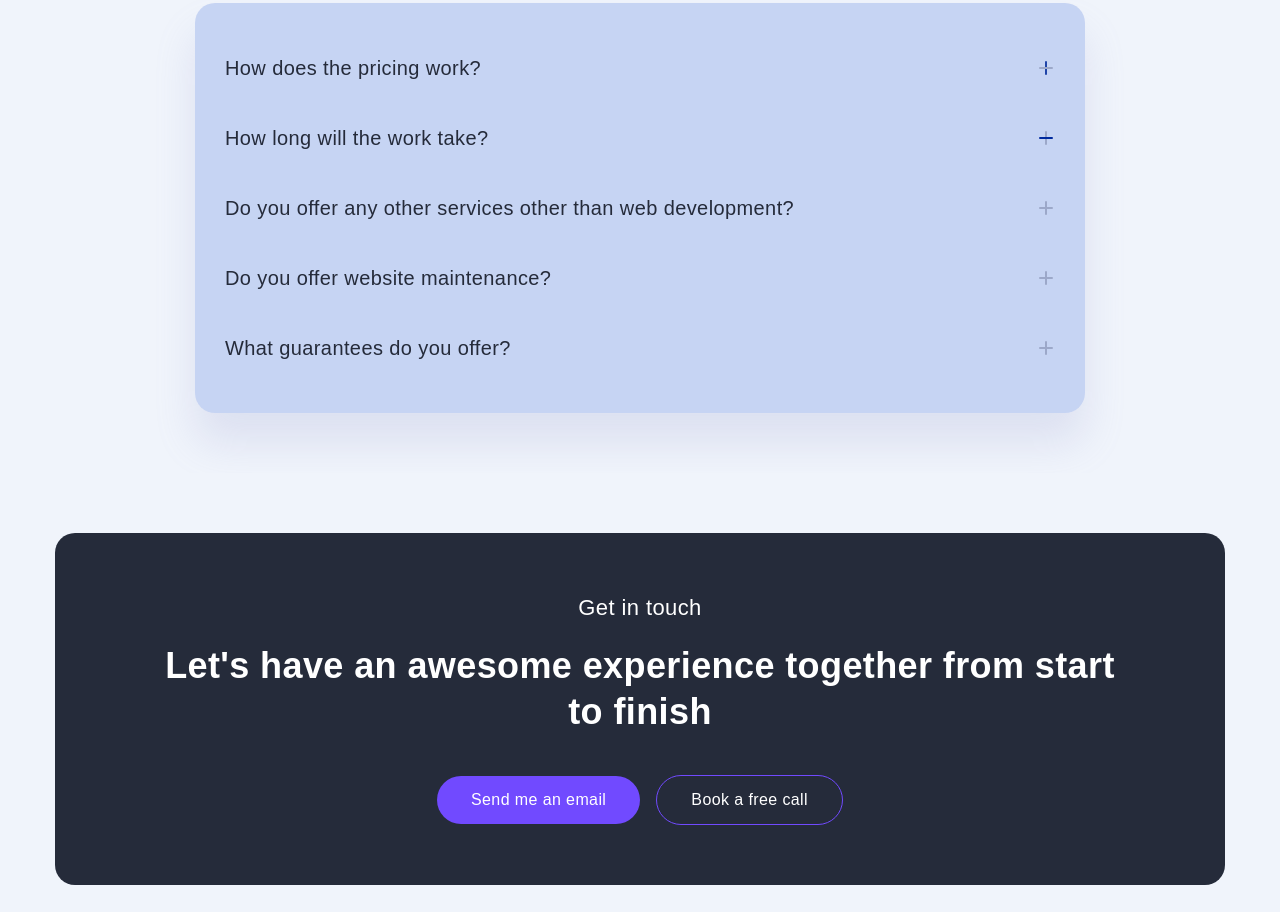
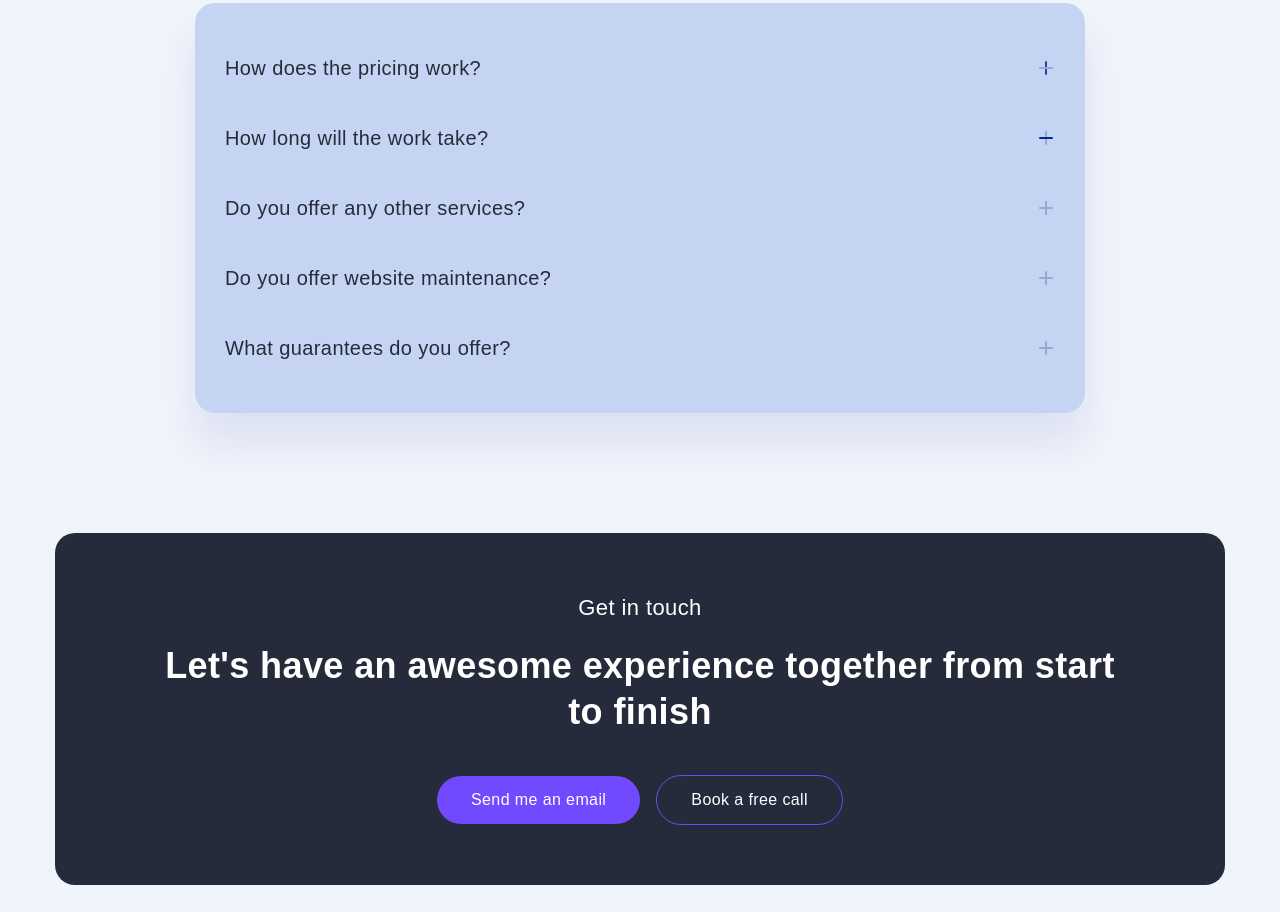
Before and after one commit to FKynard2/Kynard2-portfolio, a plain HTML site: page index.html in a window 1280 px wide. Shown: the part 2687-3599 px from the top of the page. Drawn offline with nearby package versions, Linux system fonts and the light colour scheme; a script that the page names is missing.

Commit message:
update 2.5

```diff
--- a/index.html
+++ b/index.html
@@ -731,7 +731,7 @@
           class="accordion w-dropdown"
         >
           <div class="accordion-container w-dropdown-toggle">
-            <div class="h4 dark">Do you offer any other services other than web development?</div>
+            <div class="h4 dark">Do you offer any other services?</div>
             <div class="plus-icon">
               <div
                 style="
```
